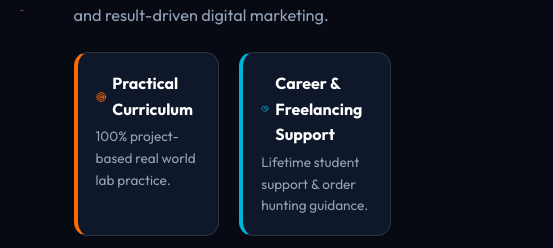
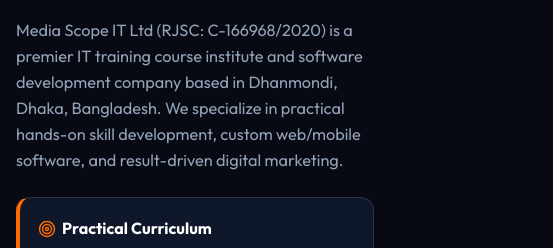
Before and after one commit to tanvir210111/Company-Website, a React (Vite) app: page / in a window 390 px wide. Shown: the part 1876-2124 px from the top of the page, 553 px wide, since content can reach past the window. Built offline with nearby package versions, Linux system fonts and the light colour scheme; grey boxes are pictures that could not be loaded.

Commit message:
Fix root cause of narrow mobile layout and empty black space by converting inline 2-column grids (Contact section, About section, forms, blog grids) into responsive 1-column mobile layouts

```diff
--- a/src/components/AboutSection.jsx
+++ b/src/components/AboutSection.jsx
@@ -5,7 +5,7 @@
   return (
     <section id="about" className="section" style={{ background: '#070A12' }}>
       <div className="section-container">
-        <div style={{ display: 'grid', gridTemplateColumns: '1fr 1fr', gap: '50px', alignItems: 'center' }}>
+        <div className="grid-about-container">
           {/* Custom thin border image box: 1px border on top/left/right, no shadow, no bottom border line */}
           <div className="about-img-border-custom">
             <div className="about-img-inner">
@@ -23,7 +23,7 @@
               Media Scope IT Ltd (RJSC: C-166968/2020) is a premier IT training course institute and software development company based in Dhanmondi, Dhaka, Bangladesh. We specialize in practical hands-on skill development, custom web/mobile software, and result-driven digital marketing.
             </p>
 
-            <div style={{ display: 'grid', gridTemplateColumns: '1fr 1fr', gap: '20px', marginBottom: '30px' }}>
+            <div className="grid-2col-row" style={{ marginBottom: '30px' }}>
               <div style={{ background: '#0F172A', padding: '18px', borderRadius: '14px', borderLeft: '4px solid #FF6B00', borderTop: '1px solid var(--border-light)', borderRight: '1px solid var(--border-light)', borderBottom: '1px solid var(--border-light)' }}>
                 <div style={{ fontWeight: 700, fontSize: '1rem', color: '#FFFFFF', marginBottom: '4px', display: 'flex', alignItems: 'center', gap: '6px' }}>
                   <Target size={18} color="#FF6B00" /> Practical Curriculum
--- a/src/components/BlogSection.jsx
+++ b/src/components/BlogSection.jsx
@@ -16,7 +16,7 @@
           </p>
         </div>
 
-        <div style={{ display: 'grid', gridTemplateColumns: 'repeat(auto-fit, minmax(320px, 1fr))', gap: '28px' }}>
+        <div className="blog-grid">
           {BLOGS.map(blog => (
             <div key={blog.id} style={{
               background: '#0F172A',
--- a/src/components/ContactSection.jsx
+++ b/src/components/ContactSection.jsx
@@ -23,7 +23,7 @@
           </p>
         </div>
 
-        <div style={{ display: 'grid', gridTemplateColumns: '1fr 1.2fr', gap: '40px' }}>
+        <div className="grid-contact-container">
           {/* Office Contact Info Column */}
           <div style={{ background: '#0F172A', color: 'white', padding: '36px', borderRadius: '20px', border: '1px solid var(--border-light)' }}>
             <h3 style={{ fontSize: '1.4rem', fontWeight: 800, marginBottom: '20px' }}>Head Office Details</h3>
@@ -94,7 +94,7 @@
               </div>
             ) : (
               <form onSubmit={handleSubmit}>
-                <div style={{ display: 'grid', gridTemplateColumns: '1fr 1fr', gap: '16px' }}>
+                <div className="grid-2col-row">
                   <div className="form-group">
                     <label className="form-label">Full Name *</label>
                     <input
--- a/src/index.css
+++ b/src/index.css
@@ -1083,6 +1083,25 @@
     box-sizing: border-box;
   }
 
+  /* Grid Overrides for Mobile */
+  .grid-contact-container,
+  .grid-2col-row,
+  .grid-about-container,
+  .grid-message-container,
+  .grid-profile-container {
+    grid-template-columns: 1fr !important;
+    gap: 20px !important;
+  }
+
+  .section {
+    padding: 40px 16px !important;
+  }
+  .section-container {
+    width: 100% !important;
+    max-width: 100% !important;
+    box-sizing: border-box !important;
+  }
+
   /* Modals */
   .modal-card {
     max-width: calc(100vw - 24px) !important;
--- a/src/pages/AboutUsPage.jsx
+++ b/src/pages/AboutUsPage.jsx
@@ -403,7 +403,7 @@
 
         {/* DETAILED TEXT SECTION 1: Detailed Corporate Background & Philosophy */}
         <div style={{ background: '#0F172A', padding: '44px 36px', borderRadius: '24px', border: '1px solid var(--border-light)', marginBottom: '60px' }}>
-          <div style={{ display: 'grid', gridTemplateColumns: '1.2fr 1fr', gap: '40px', alignItems: 'center' }}>
+          <div className="grid-about-container">
             <div>
               <span style={{ color: '#00B4D8', fontWeight: 700, fontSize: '0.85rem', textTransform: 'uppercase', letterSpacing: '1px' }}>Deep Dive</span>
               <h2 style={{ fontSize: '2.1rem', fontWeight: 800, color: '#FFFFFF', marginTop: '6px', marginBottom: '18px' }}>
--- a/src/pages/CompanyProfilePage.jsx
+++ b/src/pages/CompanyProfilePage.jsx
@@ -64,7 +64,7 @@
         </div>
 
         {/* Corporate History & Extended Vision */}
-        <div style={{ display: 'grid', gridTemplateColumns: '1.2fr 1fr', gap: '40px', marginBottom: '60px', alignItems: 'center' }}>
+        <div className="grid-about-container" style={{ marginBottom: '60px' }}>
           <div>
             <span style={{ color: '#FF6B00', fontWeight: 700, fontSize: '0.85rem', textTransform: 'uppercase', letterSpacing: '1px' }}>12+ Years Legacy</span>
             <h2 style={{ fontSize: '2rem', fontWeight: 800, marginBottom: '20px', color: '#FFFFFF', marginTop: '6px' }}>
@@ -247,7 +247,7 @@
 
         {/* NEW FEATURE 2: Interactive Campus Visit Booking Form */}
         <div style={{ background: '#0F172A', padding: '40px', borderRadius: '24px', border: '1px solid var(--border-light)', marginBottom: '60px' }}>
-          <div style={{ display: 'grid', gridTemplateColumns: '1fr 1fr', gap: '40px', alignItems: 'center' }}>
+          <div className="grid-about-container">
             <div>
               <span style={{ color: '#00B4D8', fontWeight: 700, fontSize: '0.85rem', textTransform: 'uppercase', letterSpacing: '1px' }}>Schedule a Visit</span>
               <h2 style={{ fontSize: '1.8rem', fontWeight: 800, color: '#FFFFFF', marginTop: '6px', marginBottom: '16px' }}>
--- a/src/pages/MdMessagePage.jsx
+++ b/src/pages/MdMessagePage.jsx
@@ -111,7 +111,7 @@
         </div>
 
         {/* Main Profile & Detailed Letter Grid */}
-        <div style={{ display: 'grid', gridTemplateColumns: '1fr 2.2fr', gap: '40px', marginBottom: '60px', alignItems: 'flex-start' }}>
+        <div className="grid-message-container">
           {/* MD Profile Card */}
           <div style={{
             background: '#0F172A',
@@ -399,7 +399,7 @@
               </div>
             ) : (
               <form onSubmit={handleInquirySubmit}>
-                <div style={{ display: 'grid', gridTemplateColumns: '1fr 1fr', gap: '16px' }}>
+                <div className="grid-2col-row">
                   <div className="form-group">
                     <label className="form-label">Full Name *</label>
                     <input
--- a/src/pages/OurClientsPage.jsx
+++ b/src/pages/OurClientsPage.jsx
@@ -225,7 +225,7 @@
             <p style={{ color: '#94A3B8', fontSize: '0.94rem' }}>Select your expected software type and branch size to calculate an estimated deployment investment.</p>
           </div>
 
-          <div style={{ display: 'grid', gridTemplateColumns: '1fr 1fr', gap: '40px', alignItems: 'center', background: '#070A12', padding: '30px', borderRadius: '20px', border: '1px solid var(--border-light)' }}>
+          <div className="grid-about-container" style={{ background: '#070A12', padding: '30px', borderRadius: '20px', border: '1px solid var(--border-light)' }}>
             <div>
               <div className="form-group">
                 <label className="form-label">Software Product Type *</label>
--- a/src/pages/TanvirProfilePage.jsx
+++ b/src/pages/TanvirProfilePage.jsx
@@ -240,7 +240,7 @@
         </div>
 
         {/* MAIN DETAILS GRID */}
-        <div style={{ display: 'grid', gridTemplateColumns: 'repeat(auto-fit, minmax(320px, 1fr))', gap: '30px', marginBottom: '50px' }}>
+        <div className="grid-profile-container">
 
           {/* LEFT COLUMN: Detailed Info */}
           <div style={{ display: 'flex', flexDirection: 'column', gap: '24px' }}>
```
